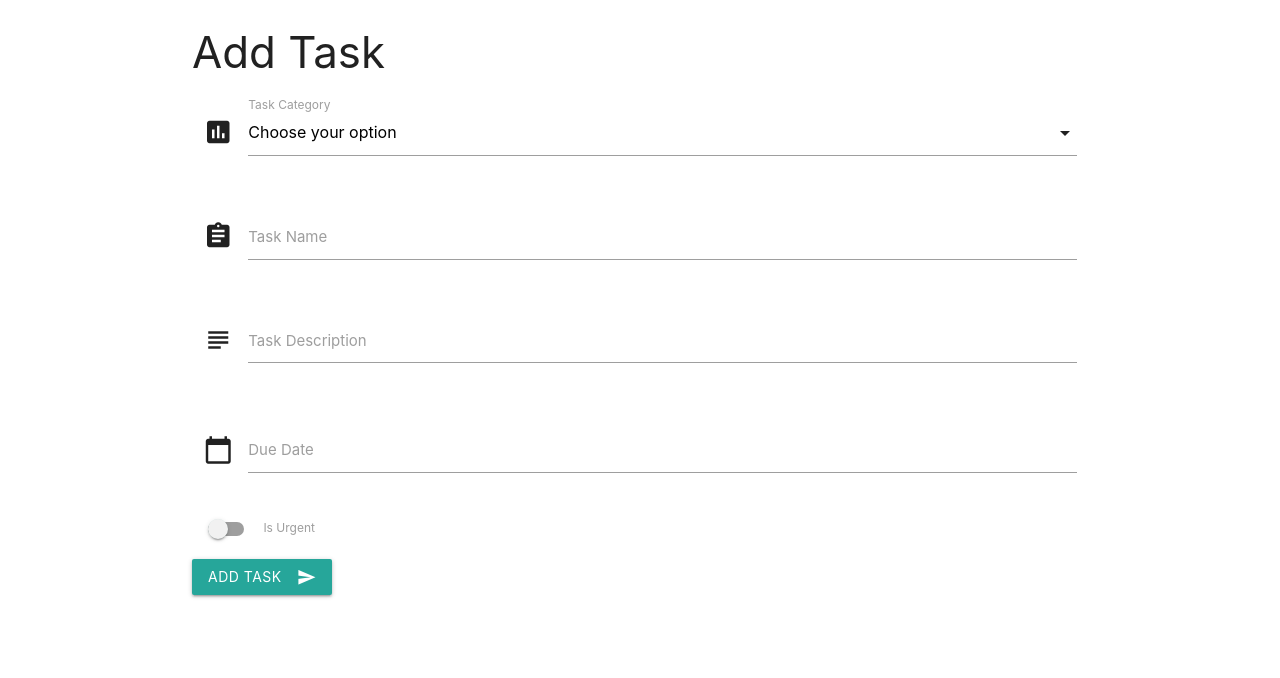
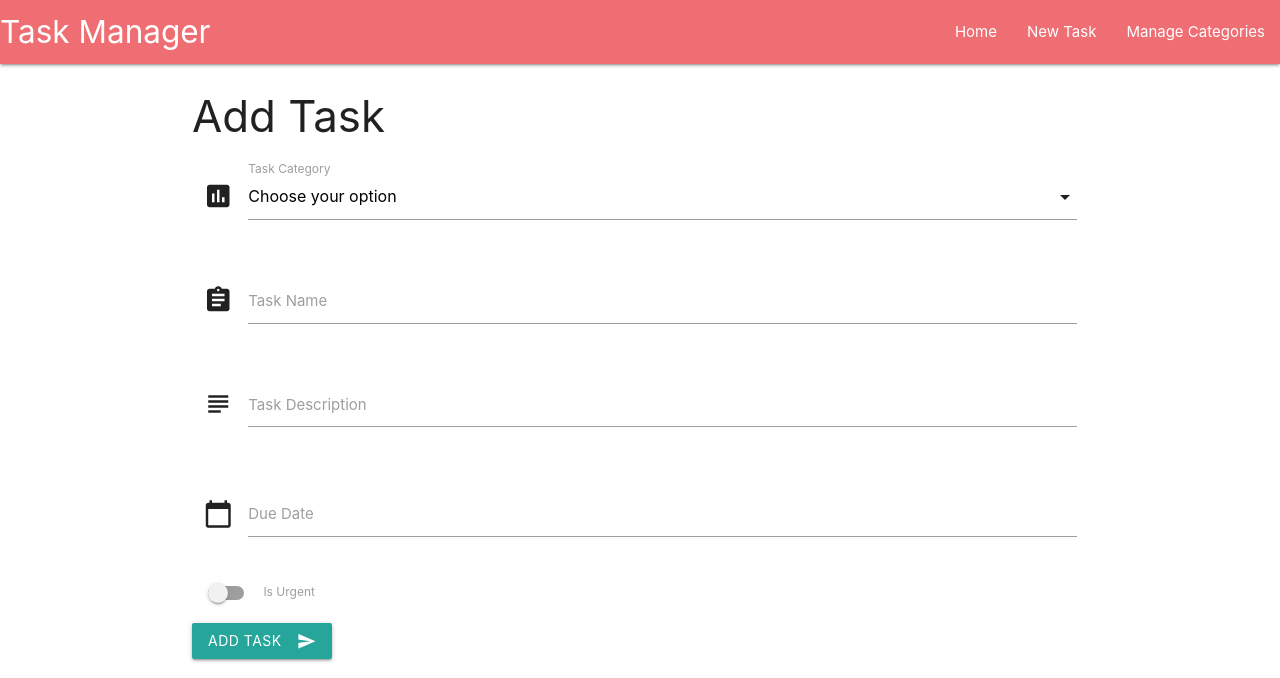
Before and after one commit to sarahloh/data_centric_dev_mini_project, a Flask app: page /add_task in a window 1280 px wide. Shown: the top 678 px of the page. Run offline with Flask 2, Linux system fonts and the light colour scheme; data that the repository does not hold is empty; some libraries are stand-ins or nearby versions.

Commit message:
Add responsive navbar

```diff
--- a/templates/base.html
+++ b/templates/base.html
@@ -16,6 +16,38 @@
 </head>
 
 <body>
+    <header>
+        <nav>
+            <div class="nav-wrapper">
+                <a href="{{url_for('get_tasks')}}" class="brand-logo">Task Manager</a>
+                <a href="#" data-target="mobile-demo" class="sidenav-trigger">
+                    <i class="material-icons">menu</i>
+                </a>
+                <ul id="nav-mobile" class="right hide-on-med-and-down">
+                    <li>
+                        <a href="{{url_for('get_tasks')}}">Home</a>
+                    </li>
+                    <li>
+                        <a href="{{url_for('add_task')}}">New Task</a>
+                    </li>
+                    <li>
+                        <a href="{{url_for('get_categories')}}">Manage Categories</a>
+                    </li>
+                </ul>
+                <ul class="sidenav" id="mobile-demo">
+                    <li>
+                        <a href="{{url_for('get_tasks')}}">Home</a>
+                    </li>
+                    <li>
+                        <a href="{{url_for('add_task')}}">New Task</a>
+                    </li>
+                    <li>
+                        <a href="{{url_for('get_categories')}}">Manage Categories</a>
+                    </li>
+                </ul>
+            </div>
+        </nav>
+    </header>
 
     <div class="container">
         {% block content %}
@@ -30,6 +62,7 @@
         $(document).ready(function () {
             $('.collapsible').collapsible();
             $('select').formSelect();
+            $('.sidenav').sidenav();
         });
     </script>
 </body>
```
Also changed, not shown: README.md.
